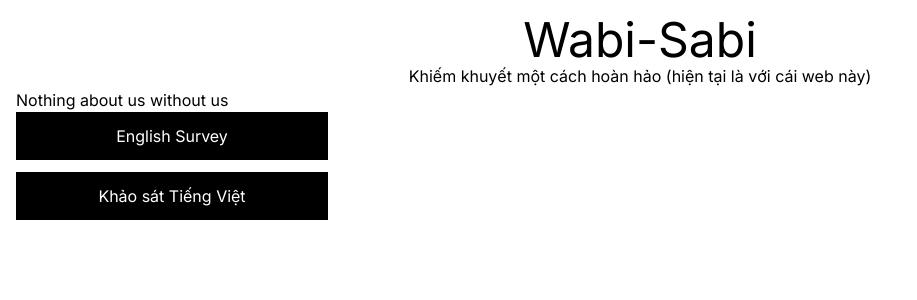
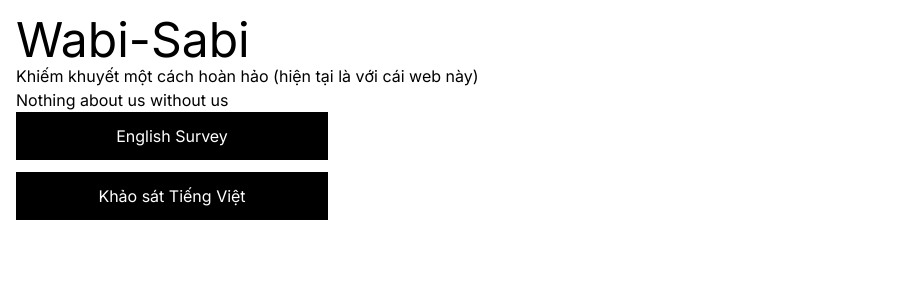
Before and after one commit to lightraptor/nextjs, a Next.js app: page / in a window 1280 px wide. Shown: the top 300 px of the page, without its empty margins (0-917 px from the left). Built offline with nearby package versions, Linux system fonts and the light colour scheme.

Commit message:
Update page.tsx

```diff
--- a/app/page.tsx
+++ b/app/page.tsx
@@ -7,8 +7,8 @@ const VCardQRCode = () => {
   return (
     <div className="m-4 flex flex-col">
 {/*       <Image src={img} width={500} height={500} alt="bg" /> */}
-      <p align="center" className="text-5xl bold">Wabi-Sabi</p>
-      <p align="center">Khiếm khuyết một cách hoàn hảo (hiện tại là với cái web này)</p>
+      <p className="text-5xl bold">Wabi-Sabi</p>
+      <p>Khiếm khuyết một cách hoàn hảo (hiện tại là với cái web này)</p>
       <p>Nothing about us without us</p>
       <button className="bg-black text-white w-1/4 p-3 mb-3"><a href="https://form.jotform.com/241032420358445">English Survey</a></button>
 
```
